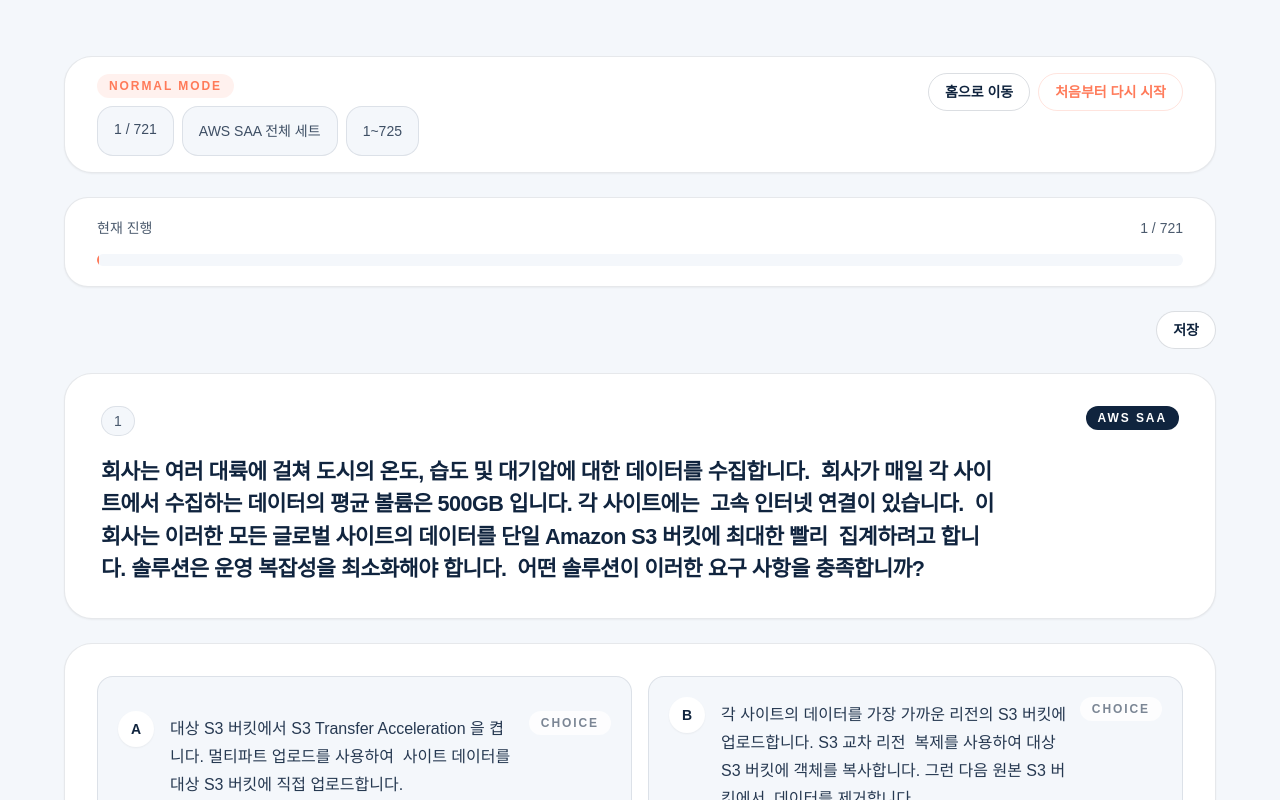
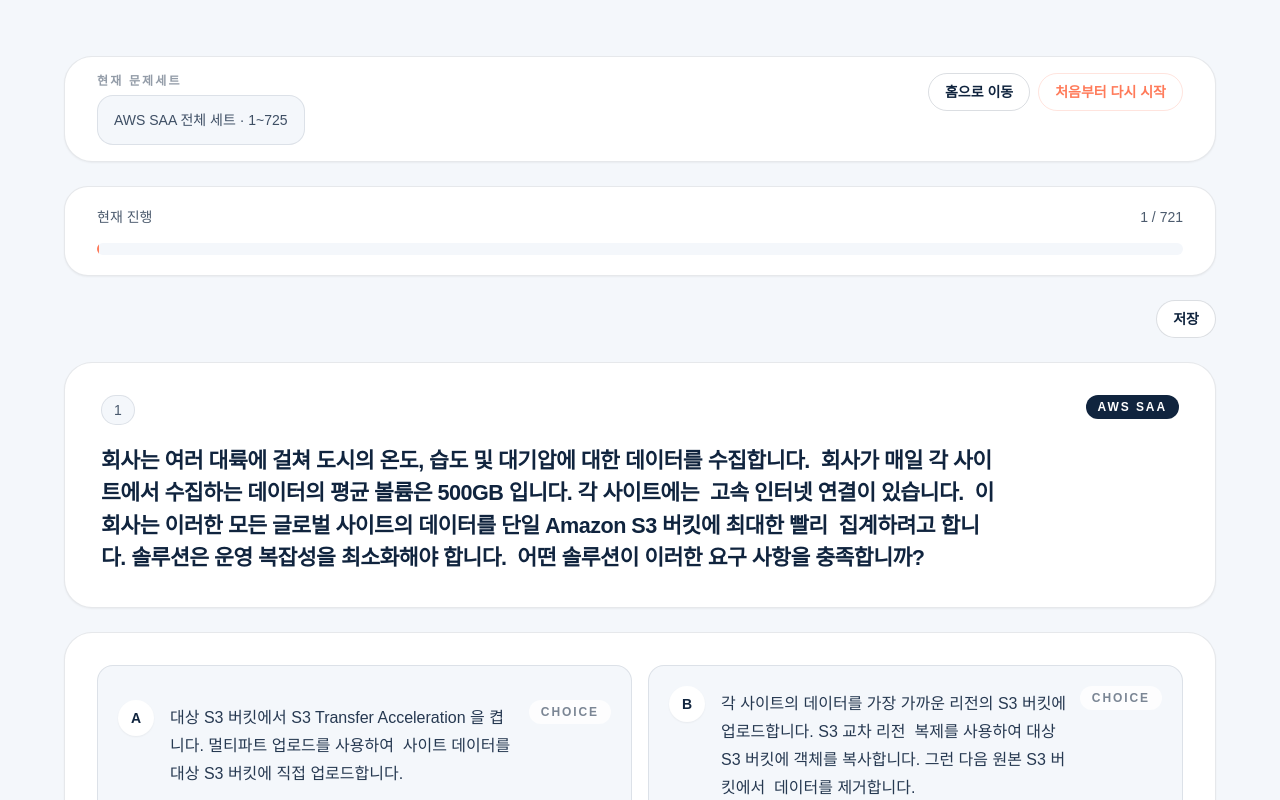
Before and after one commit to Kjjedd/exam-practice-app, a Next.js app: page /quiz in a window 1280 px wide. Shown: the top 800 px of the page. Built offline with nearby package versions, Linux system fonts and the light colour scheme.

Commit message:
feat: refine home flow and quiz header

```diff
--- a/components/home/ActiveQuestionSetSummary.tsx
+++ b/components/home/ActiveQuestionSetSummary.tsx
@@ -55,14 +55,34 @@ export function ActiveQuestionSetSummary({
               {activeQuestionSet.title}
             </h3>
           </div>
+          {questionSetSummaries.length > 1 ? (
             <div className="rounded-[1.25rem] border border-ink/10 bg-white px-4 py-4 shadow-sm sm:rounded-[1.5rem]">
+              <div className="flex items-center justify-between gap-3">
+                <div>
                   <p className="text-xs font-semibold uppercase tracking-[0.18em] text-ink/55">
-              Questions
-            </p>
-            <p className="mt-1.5 text-xl font-semibold text-ink sm:mt-2 sm:text-2xl">
-              {activeQuestionSet.questionCount}
+                    Set Switcher
                   </p>
                 </div>
+              </div>
+              <div className="mt-4 flex flex-wrap gap-2">
+                {questionSetSummaries.map((summary) => (
+                  <button
+                    key={summary.id}
+                    type="button"
+                    onClick={() => onSelectQuestionSet?.(summary.id)}
+                    disabled={summary.isActive}
+                    className={`rounded-full px-3.5 py-2 text-xs font-semibold transition-colors sm:px-4 sm:text-sm ${
+                      summary.isActive
+                        ? "cursor-default bg-ink text-white"
+                        : "border border-ink/12 bg-mist text-ink hover:border-coral/30 hover:bg-white"
+                    }`}
+                  >
+                    {summary.title}
+                  </button>
+                ))}
+              </div>
+            </div>
+          ) : null}
           {isRangeSelectable ? (
             <div className="rounded-[1.25rem] border border-ink/10 bg-white px-4 py-4 shadow-sm sm:rounded-[1.5rem]">
               <div className="flex flex-col gap-3">
@@ -101,34 +121,14 @@ export function ActiveQuestionSetSummary({
               </div>
             </div>
           ) : null}
-          {questionSetSummaries.length > 1 ? (
           <div className="rounded-[1.25rem] border border-ink/10 bg-white px-4 py-4 shadow-sm sm:rounded-[1.5rem]">
-              <div className="flex items-center justify-between gap-3">
-                <div>
             <p className="text-xs font-semibold uppercase tracking-[0.18em] text-ink/55">
-                    Set Switcher
+              Questions
+            </p>
+            <p className="mt-1.5 text-xl font-semibold text-ink sm:mt-2 sm:text-2xl">
+              {activeQuestionSet.questionCount}
             </p>
           </div>
-              </div>
-              <div className="mt-4 flex flex-wrap gap-2">
-                {questionSetSummaries.map((summary) => (
-                  <button
-                    key={summary.id}
-                    type="button"
-                    onClick={() => onSelectQuestionSet?.(summary.id)}
-                    disabled={summary.isActive}
-                    className={`rounded-full px-3.5 py-2 text-xs font-semibold transition-colors sm:px-4 sm:text-sm ${
-                      summary.isActive
-                        ? "cursor-default bg-ink text-white"
-                        : "border border-ink/12 bg-mist text-ink hover:border-coral/30 hover:bg-white"
-                    }`}
-                  >
-                    {summary.title}
-                  </button>
-                ))}
-              </div>
-            </div>
-          ) : null}
         </div>
       ) : null}
 
--- a/components/home/HomeEntrySection.tsx
+++ b/components/home/HomeEntrySection.tsx
@@ -320,8 +320,7 @@ export function HomeEntrySection() {
   );
 
   return (
-    <section className="grid items-stretch gap-4 xl:grid-cols-[0.72fr_1.28fr] xl:gap-5">
-      <div className="order-1">
+    <section className="flex flex-col gap-4 xl:gap-5">
       <ActiveQuestionSetSummary
         activeQuestionSet={state.activeQuestionSet}
         questionSetSummaries={state.questionSetSummaries}
@@ -334,8 +333,6 @@ export function HomeEntrySection() {
         isRangeSelectable={rangeValidation.isRangeSelectable}
         rangeValidationMessage={rangeValidation.message}
       />
-      </div>
-      <div className="order-2">
       <PrimaryActions
         hasActiveQuestionSet={state.activeQuestionSet !== null}
         canUseExamMode={canUseExamModeForQuestionSet(state.activeQuestionSet)}
@@ -355,7 +352,6 @@ export function HomeEntrySection() {
         }
         onClearResume={state.resumableQuizSession !== null ? handleClearResume : undefined}
       />
-      </div>
     </section>
   );
 }
--- a/components/question/QuizHeader.tsx
+++ b/components/question/QuizHeader.tsx
@@ -1,53 +1,30 @@
 type QuizHeaderProps = Readonly<{
-  currentQuestionNumber: number;
-  totalQuestions: number;
-  modeLabel: string;
   questionSetTitle: string;
   questionRangeLabel?: string | null;
-  isExamMode?: boolean;
-  examTemplateCode?: string | null;
-  examTemplateTitle?: string | null;
   onExitToHome?: () => void;
   onRestartSession?: () => void;
 }>;
 
 export function QuizHeader({
-  currentQuestionNumber,
-  totalQuestions,
-  modeLabel,
   questionSetTitle,
   questionRangeLabel = null,
-  isExamMode = false,
-  examTemplateCode = null,
-  examTemplateTitle = null,
   onExitToHome,
   onRestartSession
 }: QuizHeaderProps) {
+  const currentSetLabel =
+    questionRangeLabel === null
+      ? questionSetTitle
+      : `${questionSetTitle} · ${questionRangeLabel}`;
+
   return (
     <header className="rounded-[1.5rem] border border-ink/10 bg-white px-4 py-3 shadow-sm sm:rounded-[1.75rem] sm:px-8 sm:py-4">
       <div className="flex flex-col gap-3 sm:flex-row sm:items-start sm:justify-between sm:gap-4">
-        <div className="space-y-2">
-          <span className="inline-flex rounded-full bg-coral/10 px-2.5 py-1 text-[11px] font-semibold uppercase tracking-[0.16em] text-coral sm:px-3 sm:text-xs">
-            {modeLabel}
-          </span>
-          <div className="flex flex-wrap gap-2">
-            <div className="rounded-2xl border border-ink/10 bg-mist px-3 py-2 text-sm font-medium text-ink/80 sm:px-4 sm:py-3">
-              {currentQuestionNumber} / {totalQuestions}
-            </div>
-            <div className="rounded-2xl border border-ink/10 bg-mist px-3 py-2 text-xs leading-5 text-ink/80 sm:px-4 sm:py-3 sm:text-sm sm:leading-6">
-              {questionSetTitle}
-            </div>
-            {questionRangeLabel !== null ? (
-              <div className="rounded-2xl border border-ink/10 bg-mist px-3 py-2 text-xs leading-5 text-ink/80 sm:px-4 sm:py-3 sm:text-sm sm:leading-6">
-                {questionRangeLabel}
-              </div>
-            ) : null}
-            {isExamMode && examTemplateTitle !== null ? (
-              <div className="rounded-2xl border border-coral/15 bg-coral/5 px-3 py-2 text-xs leading-5 text-ink/80 sm:px-4 sm:py-3 sm:text-sm sm:leading-6">
-                {examTemplateCode !== null ? `${examTemplateCode} · ` : ""}
-                {examTemplateTitle}
-              </div>
-            ) : null}
+        <div className="space-y-1.5">
+          <p className="text-[11px] font-semibold uppercase tracking-[0.18em] text-ink/45 sm:text-xs">
+            현재 문제세트
+          </p>
+          <div className="rounded-2xl border border-ink/10 bg-mist px-3 py-2 text-xs leading-5 text-ink/80 sm:px-4 sm:py-3 sm:text-sm sm:leading-6">
+            {currentSetLabel}
           </div>
         </div>
         <div className="flex flex-wrap items-center gap-2 sm:justify-end">
--- a/components/question/QuizPageContent.tsx
+++ b/components/question/QuizPageContent.tsx
@@ -75,22 +75,6 @@ function getQuizMode(mode: string | null): QuizMode {
   }
 
   return "normal";
-}
-
-function getModeLabel(mode: QuizMode): string {
-  if (mode === "random") {
-    return "Random Mode";
-  }
-
-  if (mode === "exam") {
-    return "Exam Mode";
-  }
-
-  if (mode === "review") {
-    return "Review Mode";
-  }
-
-  return "Normal Mode";
 }
 
 function resolveSessionQuestionIds(
@@ -259,7 +243,6 @@ export function QuizPageContent() {
   const examTemplate = getAwsExamTemplateById(searchParams.get("exam"));
   const requestedRangeStart = parseRangeValue(searchParams.get("start"));
   const requestedRangeEnd = parseRangeValue(searchParams.get("end"));
-  const modeLabel = getModeLabel(quizMode);
   const isExamMode = quizMode === "exam";
   const isFreeNavigationMode = quizMode === "normal" || quizMode === "random";
   const activeQuestionSetRange = useMemo(
@@ -716,14 +699,8 @@ export function QuizPageContent() {
         {state.isReady && currentQuestion ? (
           <>
             <QuizHeader
-              currentQuestionNumber={currentQuestionNumber}
-              totalQuestions={questions.length}
-              modeLabel={modeLabel}
               questionSetTitle={state.activeQuestionSet?.title ?? "활성 문제 세트"}
               questionRangeLabel={selectedQuestionRangeLabel}
-              isExamMode={isExamMode}
-              examTemplateCode={examTemplate?.code ?? null}
-              examTemplateTitle={examTemplate?.title ?? null}
               onExitToHome={handleExitToHome}
               onRestartSession={handleRestartSession}
             />
--- a/components/review/ReviewPageContent.tsx
+++ b/components/review/ReviewPageContent.tsx
@@ -460,9 +460,6 @@ export function ReviewPageContent() {
     <main className="min-h-screen bg-mist px-6 py-10 text-ink sm:px-10 sm:py-14">
       <div className="mx-auto flex max-w-4xl flex-col gap-6">
         <QuizHeader
-          currentQuestionNumber={currentQuestionNumber}
-          totalQuestions={state.wrongQuestions.length}
-          modeLabel="Review Mode"
           questionSetTitle={`${state.activeQuestionSet.title} · 오답 복습`}
         />
         <section className="rounded-[1.5rem] border border-coral/15 bg-white px-5 py-4 shadow-sm sm:px-6">
```
Also changed, not shown: components/home/PrimaryActions.tsx (+17 -13 lines). Lines whose indentation alone changed are shown as unchanged.
